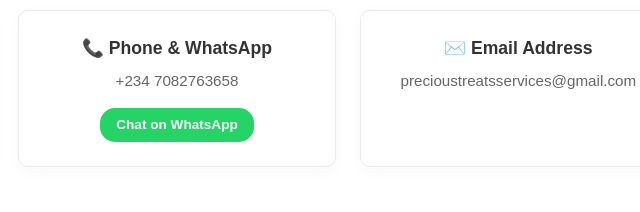
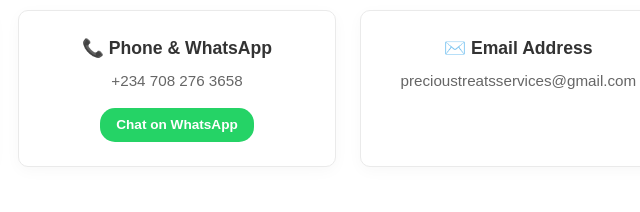
Before and after one commit to YourgirlPG/precioustreatsandbitesservices, a plain HTML site: page index.html in a window 1280 px wide. Shown: the part 3054-3266 px from the top of the page, 463-1103 px from the left. Drawn offline with Linux system fonts and the light colour scheme.

Commit message:
Update index.html

```diff
--- a/index.html
+++ b/index.html
@@ -30,7 +30,7 @@
             <h1>Precious Treats And Bites Services</h1>
             <p>Baked fresh daily for your special moments.</p>
             <div class="hero-buttons">
-                <a href="tel:+2347082763658" class="btn">+234 708 276 3658</a>
+                <a href="tel:+234 708 276 3658" class="btn">+234 708 276 3658</a>
                 <a href="https://wa.me/message/4TJRWPRDMAV5H1" target="_blank" class="btn btn-whatsapp">Chat on WhatsApp</a>
             </div>
         </div>
@@ -162,7 +162,7 @@
                 </div>
                 <div class="info-card">
                     <h3>📞 Phone & WhatsApp</h3>
-                    <p>+234 7082763658</p>
+                    <p>+234 708 276 3658</p>
                     <a href="https://wa.me/message/4TJRWPRDMAV5H1" target="_blank" class="social-link-btn whatsapp-btn">Chat on WhatsApp</a>
                 </div>
                 <div class="info-card">
```
